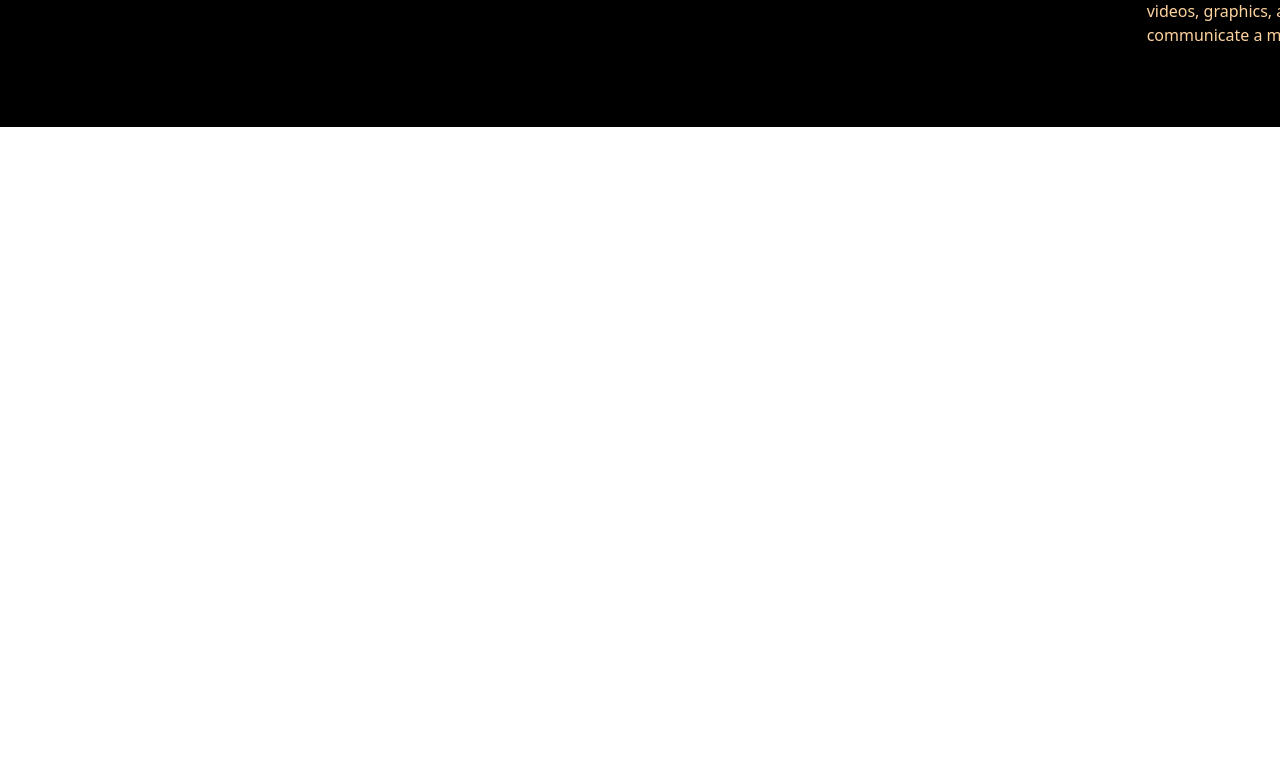
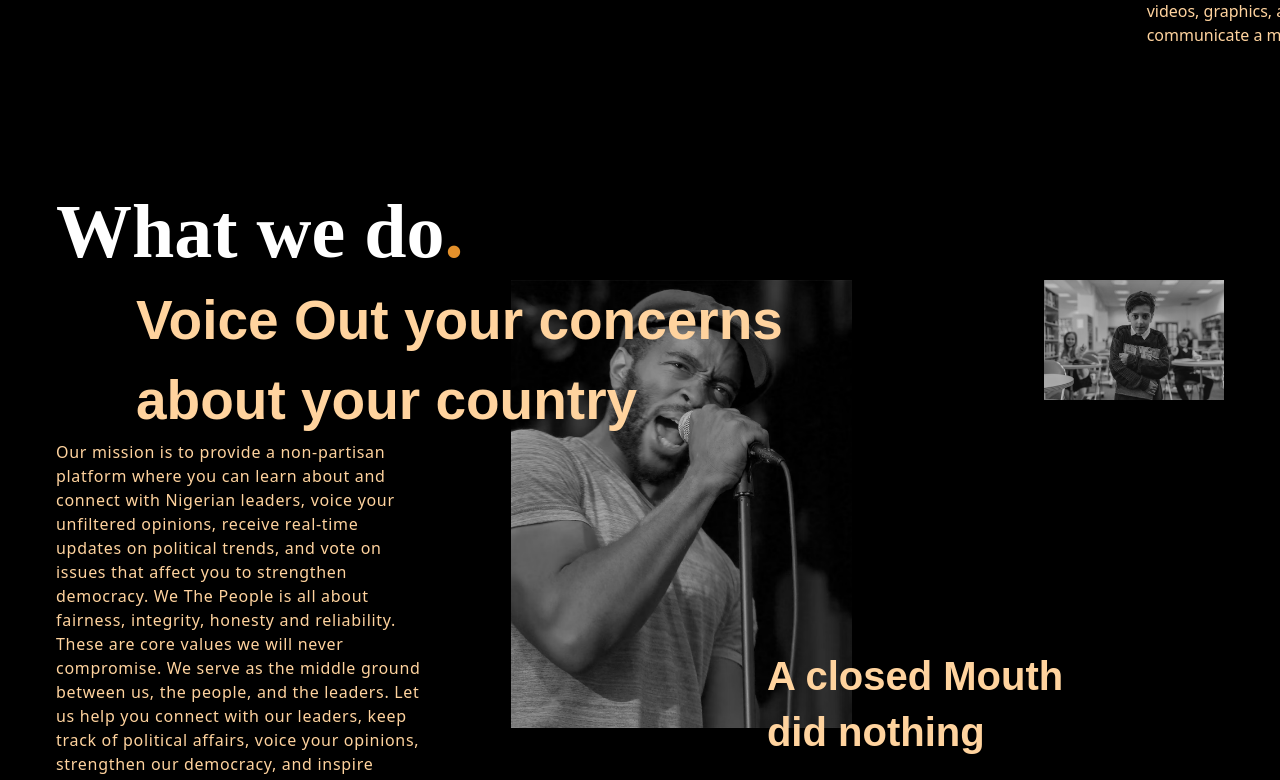
Before and after one commit to Mathvic456/We-The-People-Landing-Page, a React (Vite) app: page / in a window 1280 px wide. Shown: the part 2000-2780 px from the top of the page. Before the commit the page ends 2127 px from the top, so only its background shows below. Built offline with nearby package versions, Linux system fonts and the light colour scheme.

Commit message:
Added the What we do Section

```diff
--- a/src/App.css
+++ b/src/App.css
@@ -3,15 +3,16 @@
   display: flex;
   justify-content: center;
   align-items: center;
-    width: 100%;
-      height: 71px;
+  width: 100%;
+  height: 71px;
+  z-index: 1;
 }
 
 .navHeader ul {
   display: flex;
   justify-content: space-evenly;
   align-items: center;
-  background: transparent linear-gradient(97deg, #FFFFFF66 0%, #F1B8003A 49%, #FFFFFF0D 100%) 0% 0% no-repeat padding-box;
+  background: transparent linear-gradient(97deg, #9b9b9b66 0%, #6464643a 49%, #6a6a6a0d 100%) 0% 0% no-repeat padding-box;
   opacity: 1;
   backdrop-filter: blur(4px);
   -webkit-backdrop-filter: blur(4px);
@@ -157,7 +158,7 @@
 
 
 
-/* ABOUT US SECTION */
+/* ABOUT US SECTION STARTS */
 .aboutus{
   display: flex;
   justify-content: space-around;
@@ -183,3 +184,69 @@
   padding: 2rem;
   color: #FFD39E;
 }
+/* ABOUT SECTION ENDS */
+
+/* WHAT WE DO SECTION STARTS */
+.whatwedo{
+  background: #000;
+  color: #ffffff;
+  padding: 3.5rem;
+}
+.whatwedo h2{
+  font: normal normal bold 76px/97px Noe Display;
+}
+.whatwedo h2 span{
+  font: normal normal bold 76px/97px Noe Display;
+  letter-spacing: 0px;
+  color: #E3902B;
+}
+
+.what-we-do-contents h3{
+    text-align: left;
+    font: normal normal 600 85px/115px General Sans;
+    letter-spacing: 0px;
+    color: #FFD39E;
+    opacity: 1;
+}
+
+.what-we-do-contents{
+  display: flex;
+  justify-content: space-around;
+  align-items: self-start;
+  position: relative;
+}
+.what-we-do-contents .first-content h3{
+  position: relative;
+  z-index: 1 !important;
+  left: 5rem;
+  font: normal normal 600 55px/115px sans-serif;
+  white-space: nowrap;
+  line-height: 5rem;
+}
+.what-we-do-contents .first-content p{
+  font: normal normal medium 22px/39px General Sans;
+  text-align: left;
+  color: #FFD39E;
+  width: 23rem;
+  letter-spacing: 0.7px;
+}
+
+.what-we-do-contents .second-content img {
+  position: relative;
+  left: -12rem;
+  width: 100%;
+}
+.what-we-do-contents .second-content p {
+  position: relative;
+  left: 4rem;
+  top: -5rem;
+  font: normal normal 600 40px/115px sans-serif;
+  line-height: 3.5rem;
+  letter-spacing: 0px;
+  color: #FFD39E;
+}
+.what-we-do-contents .third-content img {
+  width: 100%;
+  filter: grayscale(100%);
+}
+/* WHAT WE DO SECTION ENDS */
--- a/src/App.jsx
+++ b/src/App.jsx
@@ -1,6 +1,7 @@
 import './App.css'
 import { About } from './components/About'
 import { Header } from './components/Header'
+import { Whatwedo } from './components/Whatwedo'
 
 function App() {
 
@@ -8,6 +9,7 @@ function App() {
     <>
       <Header />
       <About />
+      <Whatwedo />
     </>
   )
 }
--- /dev/null
+++ b/src/components/Whatwedo.jsx
@@ -0,0 +1,22 @@
+import whatsing from '.././images/whatwe1.png'
+import whatkids from '.././images/happykids.jpg'
+export const Whatwedo = () => {
+  return (
+    <div className="whatwedo">
+        <h2>What we do<span>.</span></h2>
+        <div className="what-we-do-contents">
+           <div className="first-content">
+             <h3>Voice Out your concerns <br /> about your country</h3>
+             <p className='mt-3'>Our mission is to provide a non-partisan platform where you can learn about and connect with Nigerian leaders, voice your unfiltered opinions, receive real-time updates on political trends, and vote on issues that affect you to strengthen democracy. We The People is all about fairness, integrity, honesty and reliability. These are core values we will never compromise. We serve as the middle ground between us, the people, and the leaders. Let us help you connect with our leaders, keep track of political affairs, voice your opinions, strengthen our democracy, and inspire leaders to care about what you care about.</p>
+           </div>
+           <div className="second-content">
+            <img src={whatsing} alt="" />
+            <p>A closed Mouth <br /> did nothing</p>
+           </div>
+           <div className="third-content">
+            <img src={whatkids} alt="" />
+           </div>
+        </div>
+    </div>
+  )
+}
```
Also changed, not shown: src/images/happyKids.jpg (added), src/images/whatwe1.png (added).
